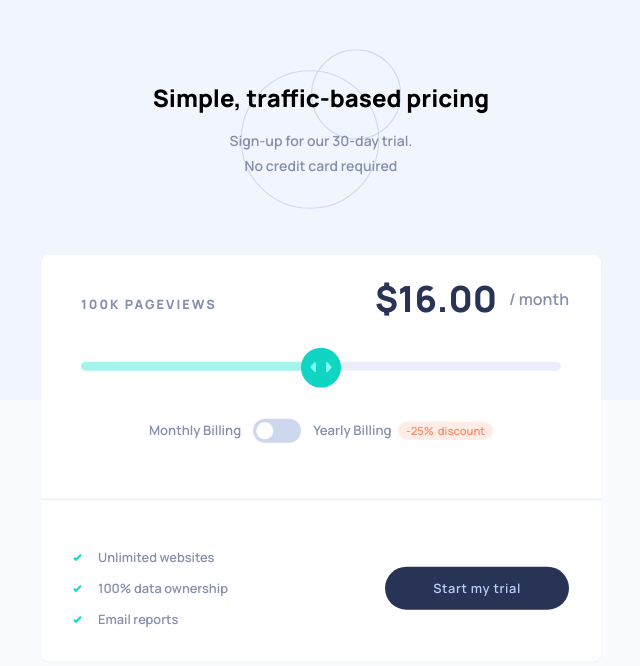
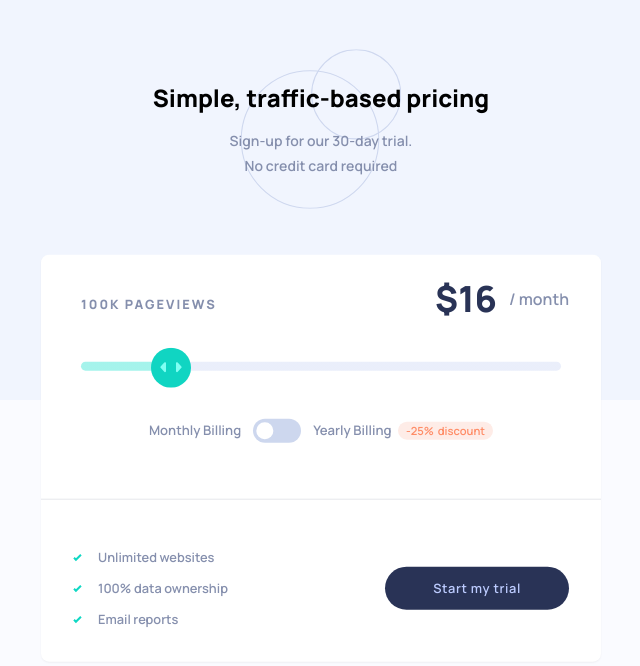
Before and after one commit to KruzadeR-VictoR/interactive_pricing_component-FM, a React (Vite) app: page / in a window 1280 px wide. Shown: the top 666 px of the page, without its empty margins (319-959 px from the left). Built offline with nearby package versions, Linux system fonts and the light colour scheme.

Commit message:
added slider functionality

```diff
--- a/src/App.tsx
+++ b/src/App.tsx
@@ -7,12 +7,12 @@ import check from "./assets/images/icon-check.svg";
 
 function App() {
   const [isActive, setisActive] = useState(true);
-  const [Value, setValue] = useState<number>(50);
+  const [Value, setValue] = useState<number>(16);
   const rangeRef = useRef<HTMLInputElement | any>(null);
 
   const handleToggle = () => {
     setisActive((prev) => !prev);
-    console.log(isActive);
+    // console.log(isActive);
   };
 
   const style = {
@@ -51,14 +51,14 @@ function App() {
 
   // sets the style to slider on load
   useEffect(() => {
-    console.log(rangeRef.current?.style.background);
+    // console.log(rangeRef.current?.style.background);
     let valPercent: any =
       (rangeRef.current?.value / rangeRef.current?.max) * 100;
     rangeRef.current.style.background = `linear-gradient(to right, hsl(174, 77%, 80%) ${valPercent}%, hsl(224, 65%, 95%) ${valPercent}%)`;
   }, []);
 
   const handleValue = (e: any) => {
-    console.log(e);
+    // console.log(e);
     setValue(e.target.value);
     let valPercent = (e.target.value / e.target.max) * 100;
     e.target.style.background = `linear-gradient(to right, hsl(174, 77%, 80%) ${valPercent}%, hsl(224, 65%, 95%) ${valPercent}%)`;
@@ -91,7 +91,7 @@ function App() {
             aria-label="range"
           />
           <div className={style.price}>
-            <span className={style.amount}>$16.00</span>/ month
+            <span className={style.amount}>${Value}</span>/ month
           </div>
           <div className={style.Billing_type}>
             <div className={style.billing_text}>Monthly Billing</div>
```
Also changed, not shown: 1 other file (tests, documents, lock files or other folders).
